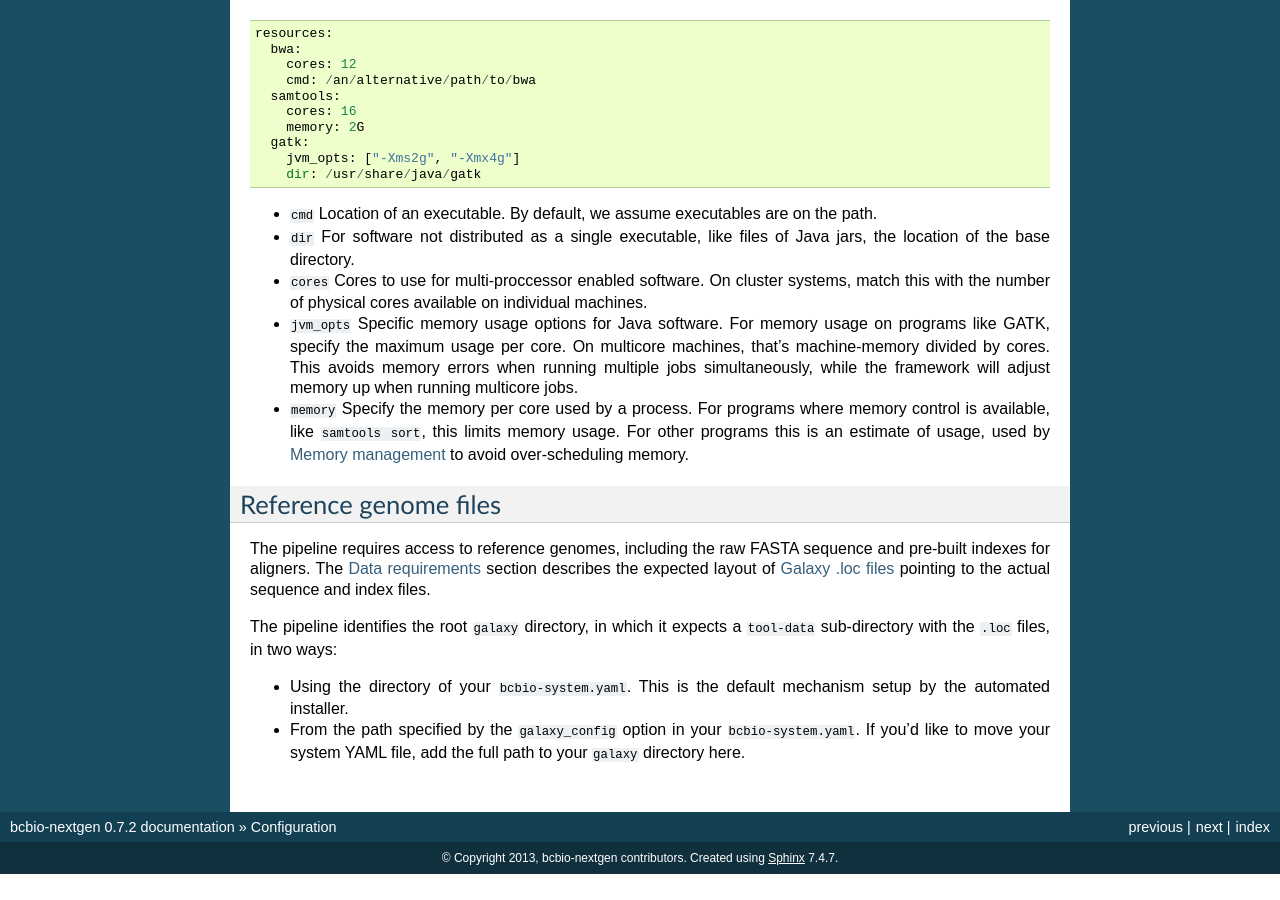
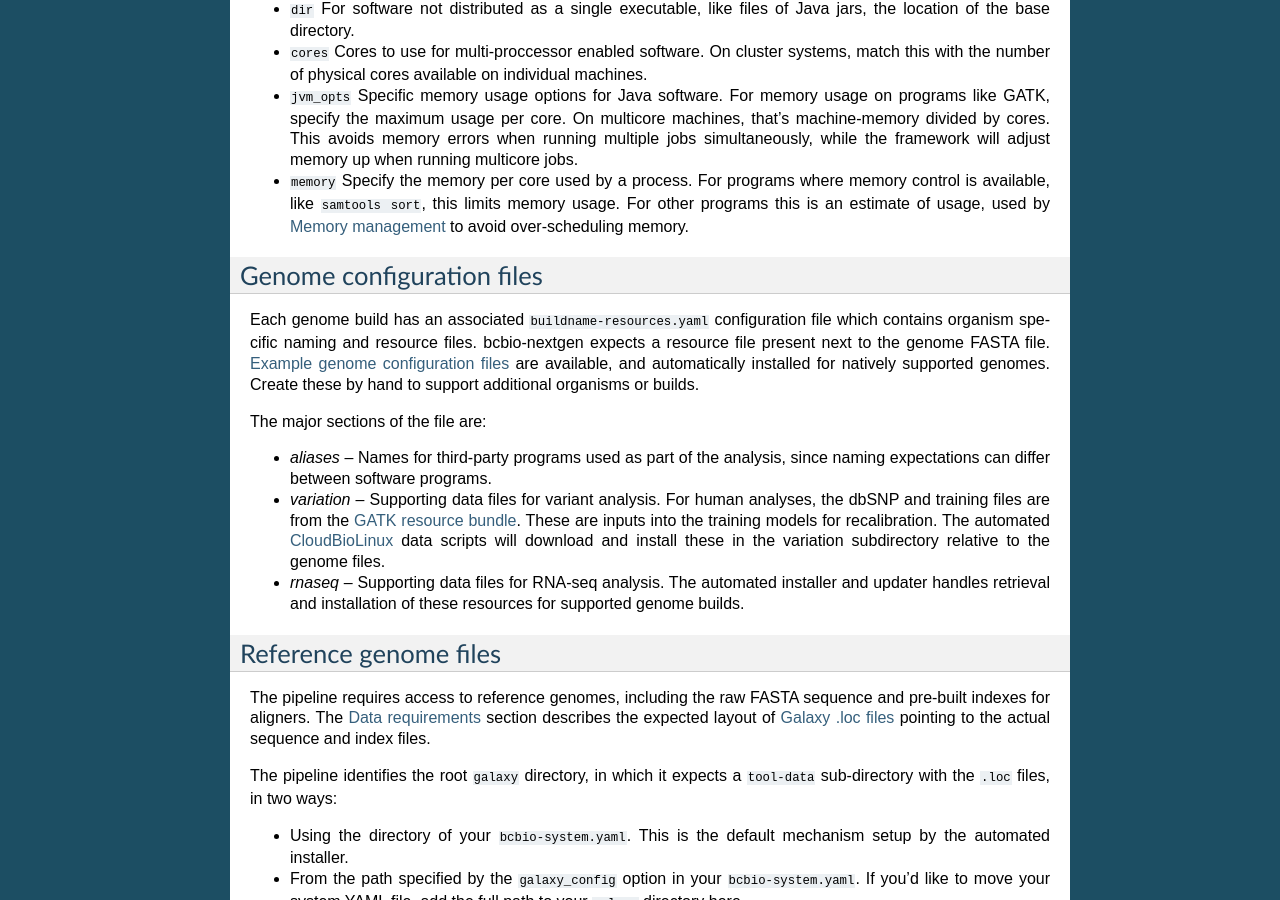
Before and after one commit to bcbio/bcbio-nextgen, a Sphinx documentation site: the page built from docs/contents/configuration.rst, in a window 1280 px wide and 900 px high, scrolled down 4887 px. Built offline with Sphinx 7.4.7, drawn with Linux system fonts in a browser that asks for light colours; before the commit the page ends 5761 px from its top, so only the background shows below that; some of the changed text lies outside the part shown.

Commit message:
Document new genome resource files and update details about handling these in the code

```diff
--- a/docs/contents/configuration.rst
+++ b/docs/contents/configuration.rst
@@ -347,13 +333,41 @@ and memory and compute resources to devote to them::
 .. _bcbio.variation: https://github.com/chapmanb/bcbio.variation
 .. _CloudBioLinux: https://github.com/chapmanb/cloudbiolinux
 .. _YAML format: https://en.wikipedia.org/wiki/YAML#Examples
-.. _GATK resource bundle: http://www.broadinstitute.org/gsa/wiki/index.php/GATK_resource_bundle
 .. _GATK: http://www.broadinstitute.org/gatk/
 .. _system: https://github.com/chapmanb/bcbio-nextgen/blob/master/config/bcbio_system.yaml
 .. _sample: https://github.com/chapmanb/bcbio-nextgen/blob/master/config/bcbio_sample.yaml
 .. _Galaxy API: http://wiki.galaxyproject.org/Learn/API
 .. _Amazon S3: http://aws.amazon.com/s3/
 .. _Galaxy Admin: http://wiki.galaxyproject.org/Admin/DataLibraries/LibrarySecurity
+
+Genome configuration files
+~~~~~~~~~~~~~~~~~~~~~~~~~~
+Each genome build has an associated ``buildname-resources.yaml``
+configuration file which contains organism specific naming and
+resource files. bcbio-nextgen expects a resource file present next to
+the genome FASTA file. `Example genome configuration files`_ are available, and
+automatically installed for natively supported genomes. Create these
+by hand to support additional organisms or builds.
+
+The major sections of the file are:
+
+- `aliases` -- Names for third-party programs used as part of the
+  analysis, since naming expectations can differ between software
+  programs.
+
+- `variation` -- Supporting data files for variant analysis. For human
+  analyses, the dbSNP and training files are from the `GATK resource bundle`_.
+  These are inputs into the training models for
+  recalibration. The automated `CloudBioLinux`_ data scripts will
+  download and install these in the variation subdirectory relative to
+  the genome files.
+
+- `rnaseq` -- Supporting data files for RNA-seq analysis. The
+  automated installer and updater handles retrieval and installation
+  of these resources for supported genome builds.
+
+.. _Example genome configuration files: https://github.com/chapmanb/bcbio-nextgen/tree/master/config/genomes
+.. _GATK resource bundle: http://www.broadinstitute.org/gsa/wiki/index.php/GATK_resource_bundle
 
 Reference genome files
 ~~~~~~~~~~~~~~~~~~~~~~
```
Also changed, not shown: other parts of docs/contents/configuration.rst (+0 -14 lines), docs/contents/code.rst (+17 -6 lines), 2 other files.
